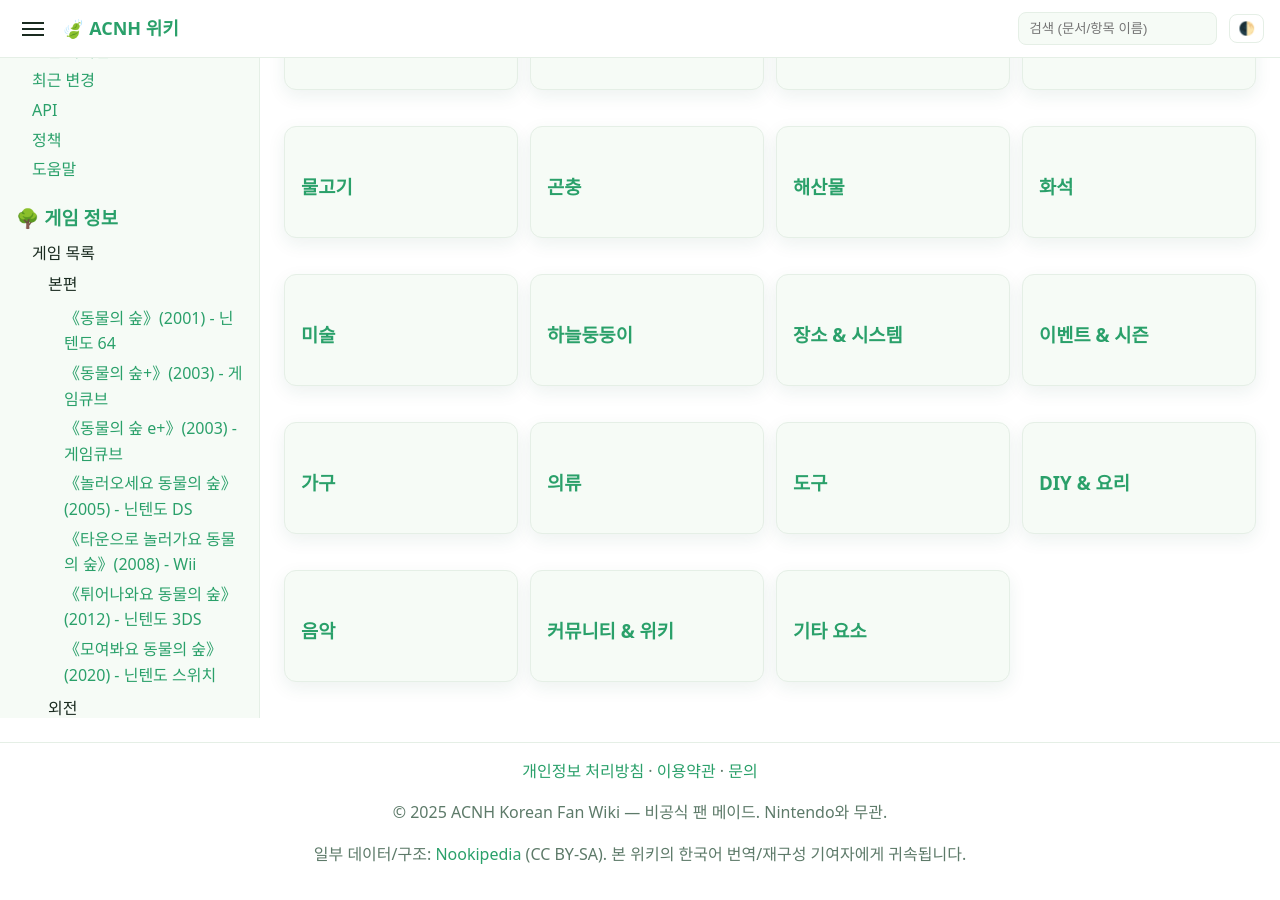
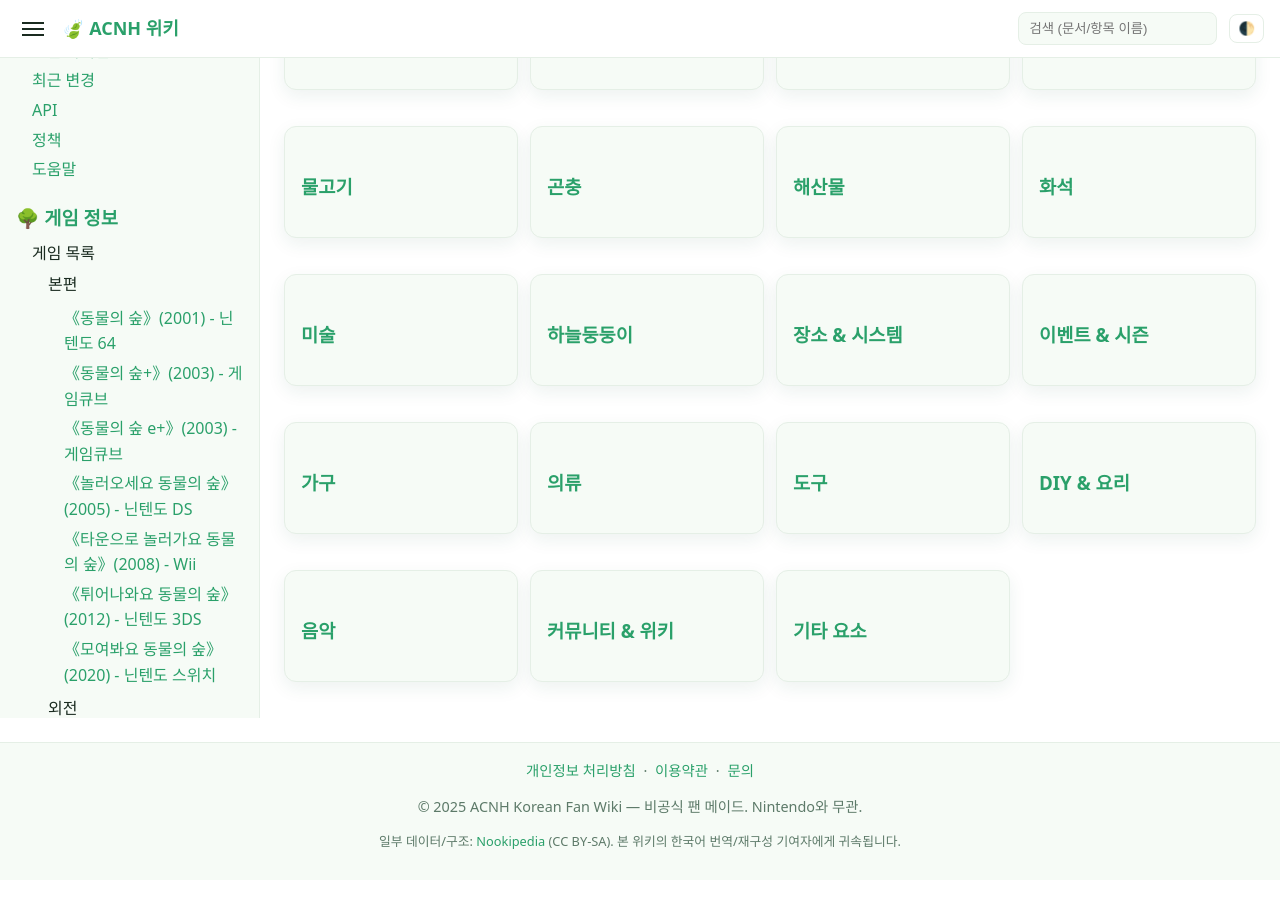
Before and after one commit to cute-bite/animal-crossing, a Jekyll site: the page built from index.md, in a window 1280 px wide and 900 px high, scrolled down 303 px. Built offline with Jekyll 4.4.1, drawn with Linux system fonts in a browser that asks for light colours.

Commit message:
Add files via upload

```diff
--- a/assets/css/theme.css
+++ b/assets/css/theme.css
@@ -43,3 +43,31 @@ tr:nth-child(even){background:rgba(42,160,106,.04)}
   .sidebar{position:fixed;top:58px;left:0;width:280px;height:calc(100vh - 58px);transform:translateX(-100%);transition:transform .2s ease;z-index:30}
   .sidebar.open{transform:translateX(0)}
 }
+
+.site-footer {
+  border-top: 1px solid var(--border);
+  margin-top: 24px;
+  padding: 16px;
+  background: var(--surface);
+  font-size: 0.9rem;
+  color: var(--muted);
+}
+
+.site-footer .legal-links {
+  margin-bottom: 8px;
+}
+
+.site-footer .legal-links a {
+  margin: 0 4px;
+  color: var(--accent);
+  font-weight: 500;
+}
+
+.site-footer .copyright {
+  line-height: 1.5;
+}
+
+.site-footer .attribution {
+  font-size: 0.8rem;
+  color: var(--muted);
+}
```
